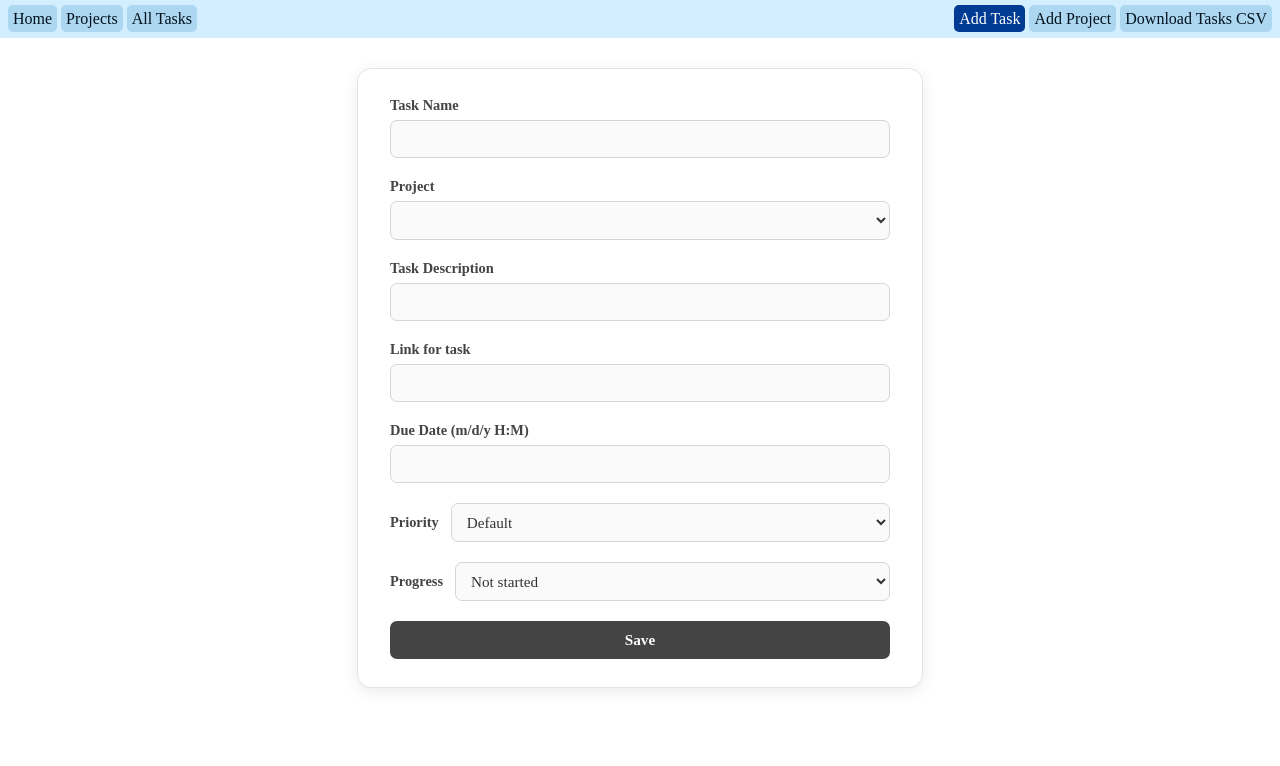
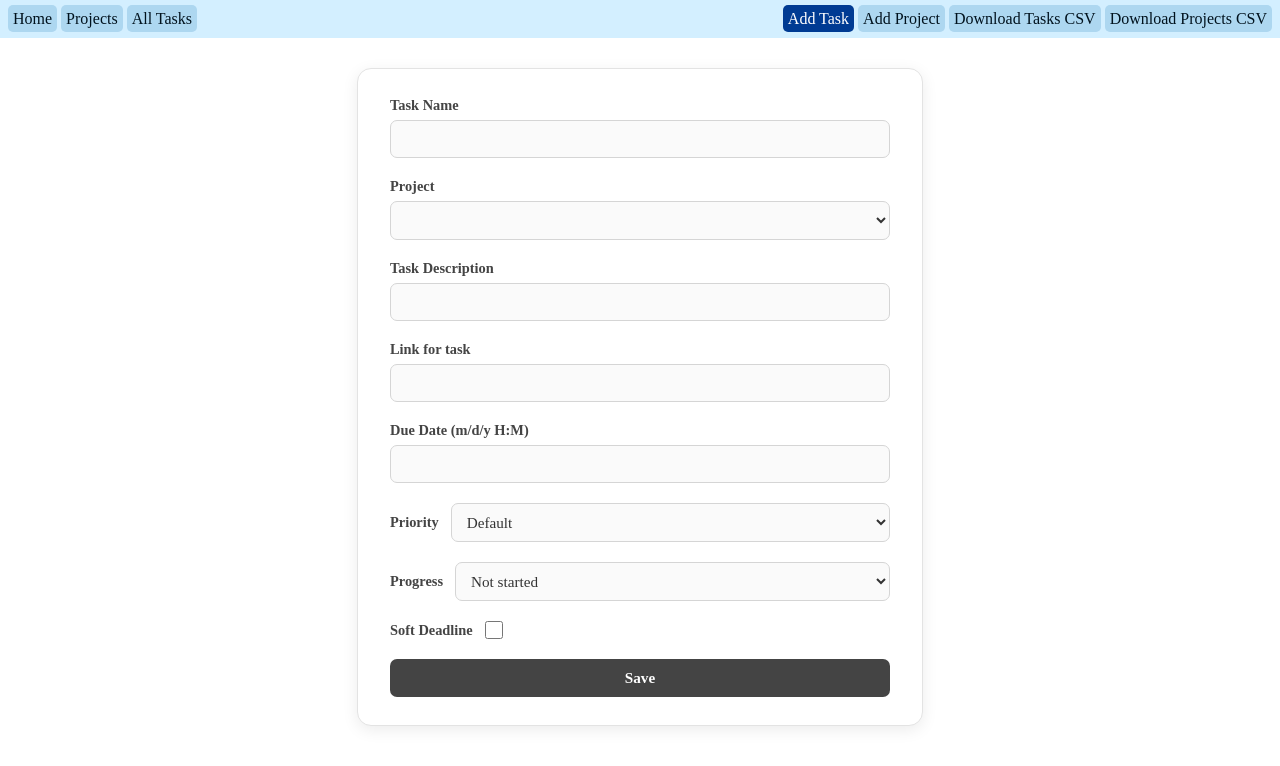
Before and after one commit to a2saur/project-task-organizer, a Flask app: page /tasks/add in a window 1280 px wide. Shown: the top 766 px of the page. Run offline with Flask 3, Linux system fonts and the light colour scheme; data that the repository does not hold is empty; some libraries are stand-ins or nearby versions.

Commit message:
Added soft deadline option

```diff
--- a/app/main/forms.py
+++ b/app/main/forms.py
@@ -36,4 +36,5 @@ class TaskForm(FlaskForm):
         choices=PROGRESS_OPTIONS,
         default=PROGRESS_OPTIONS[0]
     )
+    softDeadline = BooleanField("Soft Deadline")
     submit = SubmitField('Save')
--- a/app/main/routes.py
+++ b/app/main/routes.py
@@ -66,6 +66,7 @@ def add_task():
             progress=tForm.progress.data,
             priority=tForm.priority.data,
             link=tForm.link.data,
+            softDeadline=tForm.softDeadline.data,
             boardX=random.random()*0.9, boardY=random.random()*0.9,
             boardRotation=(random.random()*0.2)-0.1, boardSize=(random.random()*0.1)+0.1, boardRatio=(random.random()*0.2)+0.6
         )
@@ -95,6 +96,7 @@ def edit_task(task_id):
             description=editTask.description,
             link=editTask.link,
             dueDate=dueDate,
+            softDeadline=editTask.softDeadline,
             priority=editTask.priority,
             progress=editTask.progress
         )
@@ -107,6 +109,7 @@ def edit_task(task_id):
         editTask.description = tForm.description.data
         editTask.progress = tForm.progress.data
         editTask.priority = tForm.priority.data
+        editTask.softDeadline = tForm.softDeadline.data
         if tForm.dueDate.data != "":
             # editTask.dueDate = datetime.strptime(tForm.dueDate.data, "%m/%d/%y %H:%M")
             editTask.set_due_date(tForm.dueDate.data)
@@ -132,9 +135,12 @@ def download_tasks_csv():
     writer.writerow([
         "project",
         "task",
+        "description",
         "priority",
         "status",
-        "due date"
+        "due date",
+        "soft deadline?",
+        "link"
     ])
 
     # Data
@@ -142,9 +148,12 @@ def download_tasks_csv():
         writer.writerow([
             task.project.title,
             task.title,
+            task.description,
             task.priority,
             task.progress,
-            task.dueDate.strftime("%m/%d/%y %H:%M") if task.dueDate else ""
+            task.dueDate.strftime("%m/%d/%y %H:%M") if task.dueDate else "",
+            task.softDeadline,
+            task.link
         ])
 
     return Response(
@@ -154,3 +163,44 @@ def download_tasks_csv():
             "Content-Disposition": "attachment; filename=tasks.csv"
         }
     )
+
+@main_bp.route("/download/projects.csv")
+def download_projects_csv():
+    projects = db.session.scalars(
+        db.select(Project)
+        .order_by(Project.title)
+    ).all()
+
+    output = io.StringIO()
+    writer = csv.writer(output)
+
+    # Header
+    writer.writerow([
+        "title",
+        "description",
+        "color",
+        "start date",
+        "end date",
+        "official",
+        "link"
+    ])
+
+    # Data
+    for project in projects:
+        writer.writerow([
+            project.title,
+            project.description,
+            project.hexColor,
+            project.startDate.strftime("%m/%d/%y %H:%M") if project.startDate else "",
+            project.endDate.strftime("%m/%d/%y %H:%M") if project.endDate else "",
+            project.official,
+            project.link
+        ])
+
+    return Response(
+        output.getvalue(),
+        mimetype="text/csv",
+        headers={
+            "Content-Disposition": "attachment; filename=projects.csv"
+        }
+    )
--- a/app/main/templates/add_task.html
+++ b/app/main/templates/add_task.html
@@ -69,6 +69,16 @@
         </div>
 
         <div class="form-field">
+            {{ tForm.softDeadline.label }}
+            {{ tForm.softDeadline() }}
+
+            {% for error in tForm.softDeadline.errors %}
+                <span class="form-error">{{ error }}</span>
+            {% endfor %}
+        </div>
+
+
+        <div class="form-field">
             {{ tForm.submit() }}
         </div>
     </div>
--- a/app/main/templates/base.html
+++ b/app/main/templates/base.html
@@ -28,6 +28,7 @@
                     {% if current_view == 'add_task' %}class="active"{% endif %}>Add Task</a>
             <a href="{{url_for('projects.add_project')}}" {%if current_view=='add_project'%} class="active"{%endif%}>Add Project</a>
             <a href="{{ url_for('main.download_tasks_csv') }}">Download Tasks CSV</a>
+            <a href="{{ url_for('main.download_projects_csv') }}">Download Projects CSV</a>
         </span>
     </span>
 </nav>
--- a/app/models/projects.py
+++ b/app/models/projects.py
@@ -64,6 +64,8 @@ class Task(db.Model):
     title : sqlo.Mapped[str] = sqlo.mapped_column(sqla.String(30))
     description : sqlo.Mapped[Optional[str]] = sqlo.mapped_column(sqla.String(250))
     dueDate : sqlo.Mapped[Optional[datetime]] = sqlo.mapped_column()
+    softDeadline : sqlo.Mapped[bool] = sqlo.mapped_column(sqla.Boolean, default=False)
+    doToday : sqlo.Mapped[bool] = sqlo.mapped_column(sqla.Boolean, default=False)
     progress : sqlo.Mapped[str] = sqlo.mapped_column(sqla.String(30))
     priority : sqlo.Mapped[Optional[str]] = sqlo.mapped_column(sqla.String(30), default="Default")
     link : sqlo.Mapped[Optional[str]] = sqlo.mapped_column(sqla.String(100))
--- a/app/static/css/style.css
+++ b/app/static/css/style.css
@@ -130,6 +130,9 @@ nav a:hover {
 .red-marker-underline {
     text-decoration: solid underline rgb(198, 0, 0) 3px;
 }
+.blue-marker-underline {
+    text-decoration: solid underline rgb(0, 69, 198) 3px;
+}
 
 .centered {
     width: 100%;
--- a/import_test_data.py
+++ b/import_test_data.py
@@ -13,7 +13,7 @@ import pandas as pd
 import random
 
 # --- Read data ---
-df = pd.read_csv("setup-files/todos.csv")
+df = pd.read_csv("setup-files/tasks.csv")
 # projectDeets = pd.read_csv("setup-files/projects.csv")
 
 
@@ -41,8 +41,10 @@ for index, taskInfo in df.iterrows():
     task = Task(
         project_id=projects[taskInfo["project"]].id,
         title=taskInfo["task"],
-        description="",
+        description=taskInfo["description"],
+        softDeadline=taskInfo["soft deadline?"],
         progress=taskInfo["status"],
+        link=taskInfo["link"],
         boardX=random.random()*0.9, boardY=random.random()*0.9,
         boardRotation=(random.random()*0.2)-0.1, boardSize=(random.random()*0.1)+0.1, boardRatio=(random.random()*0.2)+0.6
     )
```
Also changed, not shown: app/main/templates/all_tasks.html (+7 -2 lines), database.db (deleted), 1 other file.
